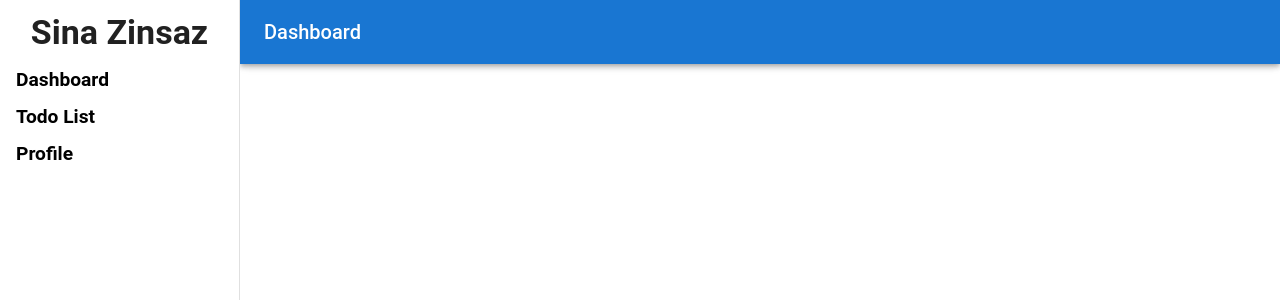
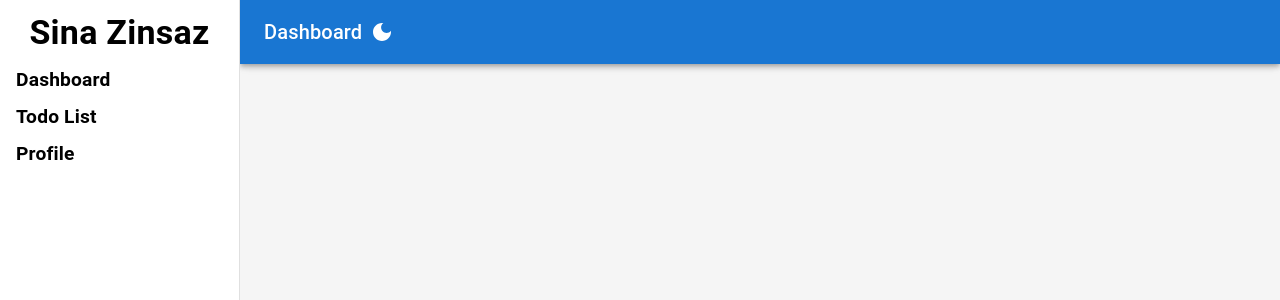
Before and after one commit to sina-zinsaz/dashboard, a Next.js app: page / in a window 1280 px wide. Shown: the top 300 px of the page. Built offline with nearby package versions, Linux system fonts and the light colour scheme.

Commit message:
feat: add dark mode and toggle mode

```diff
--- /dev/null
+++ b/src/app/components/ThemeToggleButton.tsx
@@ -0,0 +1,18 @@
+'use client';
+
+import React from 'react';
+import { IconButton } from '@mui/material';
+import { LightMode, DarkMode } from '@mui/icons-material';
+import { useThemeContext } from '../context/ThemeContext';
+
+const ThemeToggleButton: React.FC = () => {
+  const { toggleTheme, mode } = useThemeContext();
+
+  return (
+    <IconButton onClick={toggleTheme} color="inherit">
+      {mode === 'light' ? <DarkMode /> : <LightMode />}
+    </IconButton>
+  );
+};
+
+export default ThemeToggleButton;
--- /dev/null
+++ b/src/app/context/ThemeContext.tsx
@@ -0,0 +1,39 @@
+'use client'
+
+import React, { createContext, useState, useContext } from 'react';
+import { ThemeProvider, CssBaseline } from '@mui/material';
+import getTheme from '../styles/theme';
+
+interface ThemeContextProps {
+  toggleTheme: () => void;
+  mode: 'light' | 'dark';
+}
+
+const ThemeContext = createContext<ThemeContextProps | undefined>(undefined);
+
+export const ThemeContextProvider: React.FC<{ children: React.ReactNode }> = ({ children }) => {
+  const [mode, setMode] = useState<'light' | 'dark'>('light');
+
+  const toggleTheme = () => {
+    setMode((prev) => (prev === 'light' ? 'dark' : 'light'));
+  };
+
+  const theme = getTheme(mode);
+
+  return (
+    <ThemeContext.Provider value={{ toggleTheme, mode }}>
+      <ThemeProvider theme={theme}>
+        <CssBaseline />
+        {children}
+      </ThemeProvider>
+    </ThemeContext.Provider>
+  );
+};
+
+export const useThemeContext = () => {
+  const context = useContext(ThemeContext);
+  if (!context) {
+    throw new Error('useThemeContext must be used within a ThemeContextProvider');
+  }
+  return context;
+};
--- a/src/app/layout.tsx
+++ b/src/app/layout.tsx
@@ -1,8 +1,7 @@
 'use client';
 
 import "./globals.css";
-import { CssBaseline, ThemeProvider } from "@mui/material";
-import theme from "./styles/theme";
+import { ThemeContextProvider } from './context/ThemeContext';
 
 export default function RootLayout({ children }: { children: React.ReactNode }) {
   return (
@@ -11,10 +10,9 @@ export default function RootLayout({ children }: { children: React.ReactNode })
         <title>Dashboard</title>
       </head>
       <body>
-        <ThemeProvider theme={theme}>
-          <CssBaseline />
+        <ThemeContextProvider>
           {children}
-        </ThemeProvider>
+        </ThemeContextProvider>
       </body>
     </html>
   );
--- a/src/app/layout/panel/Header.tsx
+++ b/src/app/layout/panel/Header.tsx
@@ -1,5 +1,6 @@
 import { drawerWidth } from "@/app/constants/global-data";
 import { Toolbar, Typography, AppBar } from "@mui/material";
+import ThemeToggleButton from '../../components/ThemeToggleButton';
 
 export default function Header() {
   return (
@@ -11,6 +12,8 @@ export default function Header() {
         <Typography variant="h6" noWrap>
           Dashboard
         </Typography>
+        <ThemeToggleButton />
+
       </Toolbar>
     </AppBar>
   );
--- a/src/app/styles/theme.ts
+++ b/src/app/styles/theme.ts
@@ -1,19 +1,23 @@
-
-
 import { createTheme } from '@mui/material/styles';
 
-const theme = createTheme({
+const getTheme = (mode: 'light' | 'dark') =>
+  createTheme({
     palette: {
+      mode,
       primary: {
-      main: '#1976d2',
+        main: mode === 'light' ? '#1976d2' : '#90caf9',
       },
       secondary: {
-      main: '#dc004e',
+        main: mode === 'light' ? '#dc004e' : '#f48fb1',
       },
+      background: {
+        default: mode === 'light' ? '#f5f5f5' : '#121212',
+        paper: mode === 'light' ? '#ffffff' : '#1e1e1e',
       },
-  typography: {
-    fontFamily: 'Roboto, Arial, sans-serif',
+      text: {
+        primary: mode === 'light' ? '#000000' : '#ffffff',
+      },
     },
   });
 
-export default theme;
+export default getTheme;
```
Lines whose indentation alone changed are shown as unchanged.
